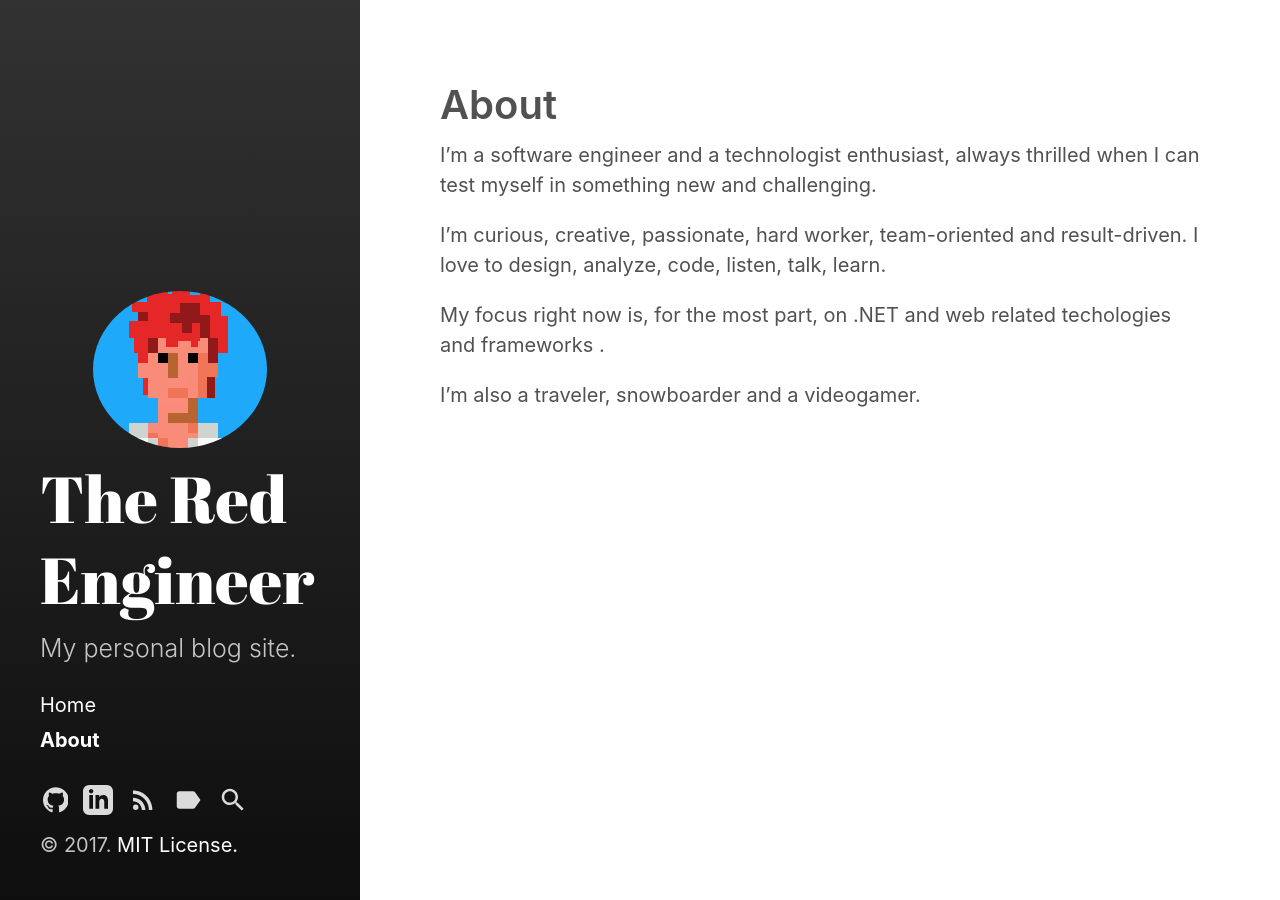
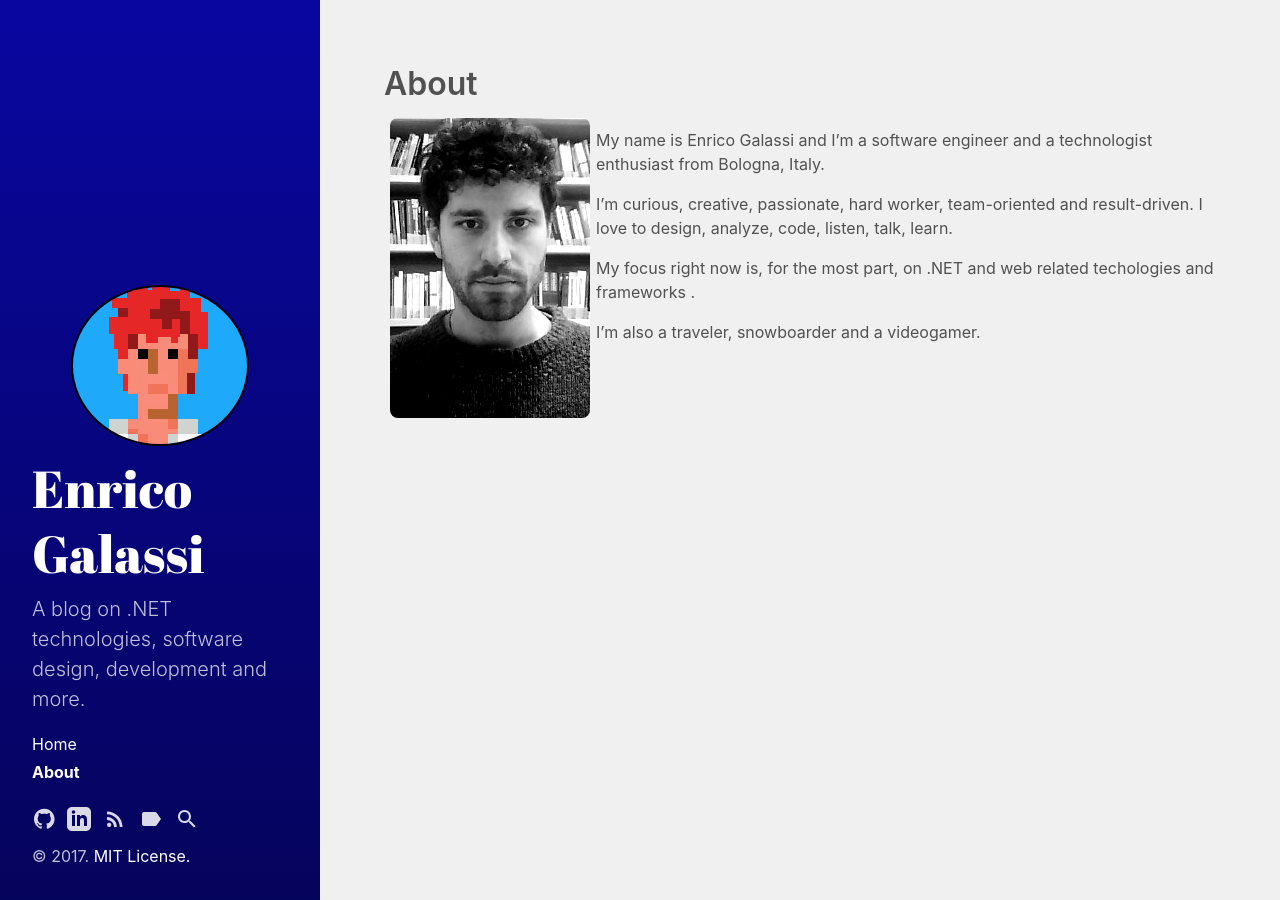
Before and after one commit to galassie/galassie.github.io, a Jekyll site: the page built from about.md, in a window 1280 px wide. Built offline with Jekyll 4.4.1, drawn with Linux system fonts in a browser that asks for light colours.

Commit message:
Overall style improvement, add support for sitemap and image in about page

```diff
--- a/Gemfile
+++ b/Gemfile
@@ -12,6 +12,7 @@ gem "jekyll", "~> 3.6.0"
 
 gem "jekyll-gist"
 gem "jekyll-paginate"
+gem "jekyll-sitemap"
 
 # If you want to use GitHub Pages, remove the "gem "jekyll"" above and
 # uncomment the line below. To upgrade, run `bundle update github-pages`.
--- a/_config.yml
+++ b/_config.yml
@@ -13,11 +13,11 @@
 # you will see them accessed via {{ site.title }}, {{ site.email }}, and so on.
 # You can create any custom variable you would like, and they will be accessible
 # in the templates via {{ site.myvariable }}.
-title: The Red Engineer
+title: Enrico Galassi
 author-img: me-icon.png
 email: enrico.galassi.88@gmail.com
 description: >- # this means to ignore newlines until "baseurl:"
-  My personal blog site.
+  A blog on .NET technologies, software design, development and more.
 baseurl: "" # the subpath of your site, e.g. /blog
 url: "" # the base hostname & protocol for your site, e.g. http://example.com
 
@@ -33,6 +33,7 @@ plugins:
   - jekyll-feed
   - jekyll-gist
   - jekyll-paginate
+  - jekyll-sitemap
 
 sidebar_home_link:  true
 
--- a/_sass/hydeout/_layout.scss
+++ b/_sass/hydeout/_layout.scss
@@ -200,7 +200,7 @@ body {
     }
 
     > * {
-      max-width: 38rem;
+      max-width: 55rem;
       padding: 0;
     }
   }
@@ -266,10 +266,14 @@ body {
 }
 
 #sidebar img.author-image {
-  max-width:100%;
+  max-width:75%;
 
   margin: 0 auto 10px;
   border-radius: 50%;
+
+  border-style: solid;
+  border-color: #000000;
+  border-width: 2px;
 
   transition: transform 0.35s;
   &:hover {
--- a/_sass/hydeout/_variables.scss
+++ b/_sass/hydeout/_variables.scss
@@ -19,7 +19,7 @@ $root-line-height: 1.5 !default;
 
 $body-color: $gray-5 !default;
 $body-muted: $gray-4 !default;
-$body-bg: #fff !default;
+$body-bg: rgb(240, 240, 240) !default;
 $link-color: $blue !default;
 $heading-color: $gray-6 !default;
 
@@ -29,10 +29,10 @@ $padding-v: 1em !default;
 $padding-h: 1.5em !default;
 $heading-spacing: 0.5rem !default;
 $section-spacing: 2rem !default;
-$sidebar-width: 18rem !default;
+$sidebar-width: 20rem !default;
 
 $large-breakpoint: 49rem !default;
-$large-font-size: 1.25rem !default;
+$large-font-size: 1rem !default;
 
 $box-shadow-size: 1px !default;
 $box-shadow-opacity: 0.16 !default;
@@ -45,6 +45,6 @@ $code-font-family: Menlo, Monaco, "Courier New", monospace !default;
 $code-color: #bf616a !default;
 
 // Hyde theming
-$sidebar-bg-color: #202020 !default;
+$sidebar-bg-color: #07057e !default;
 $sidebar-sticky: true !default;
 $layout-reverse: false !default;
--- a/about.md
+++ b/about.md
@@ -4,7 +4,9 @@ title: About
 sidebar_link: true
 ---
 
-I'm a software engineer and a technologist enthusiast, always thrilled when I can test myself in something new and challenging.
+<img src="assets/img/enricogalassi.png" alt="Enrico Galassi photo" style="display: inline-block; height: 300px; width: 30%; max-width: 200px; overflow: hidden; float: left; filter: grayscale(100%) contrast(140%); object-fit: cover; margin: 6px; border-radius: 8px"/>
+
+My name is Enrico Galassi and I'm a software engineer and a technologist enthusiast from Bologna, Italy.
 
 I'm curious, creative, passionate, hard worker, team-oriented and result-driven.
 I love to design, analyze, code, listen, talk, learn.
```
Also changed, not shown: Gemfile.lock, assets/img/background-1.png (added), assets/img/enricogalassi.png (added).
